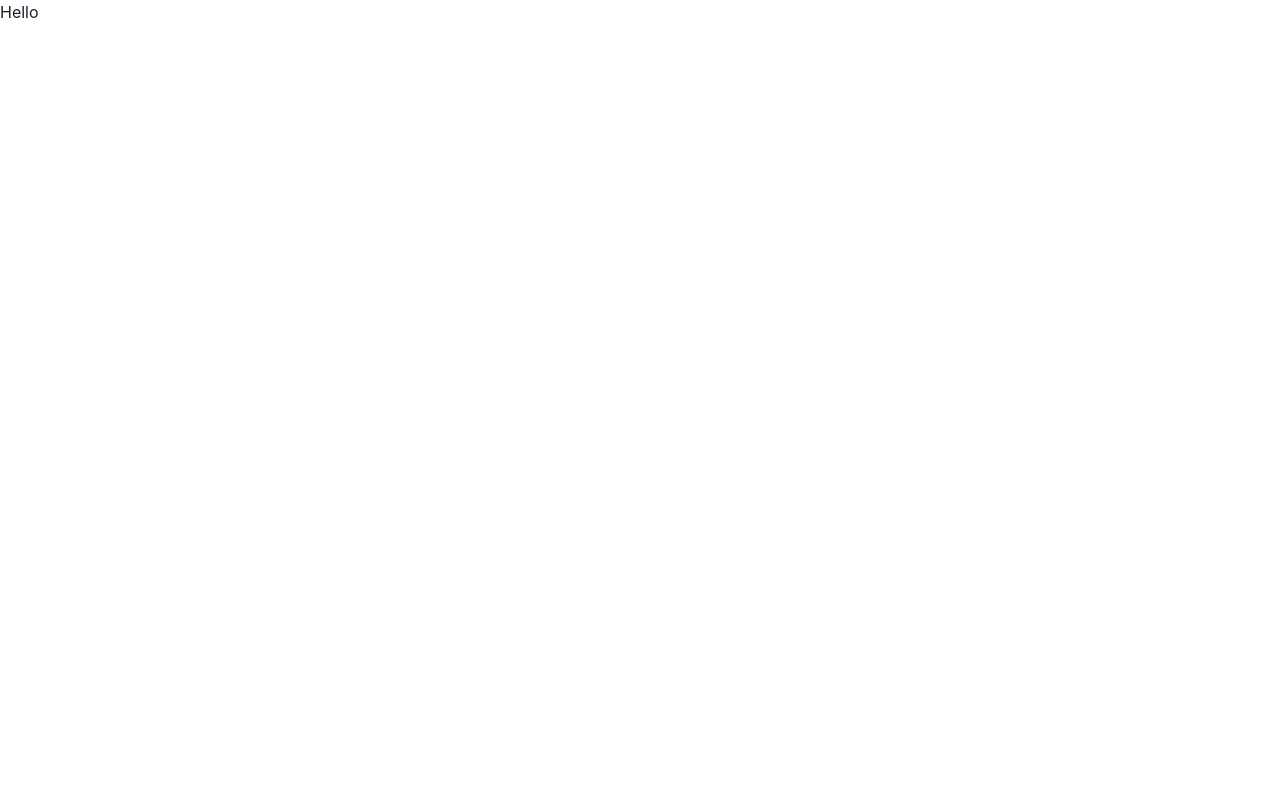
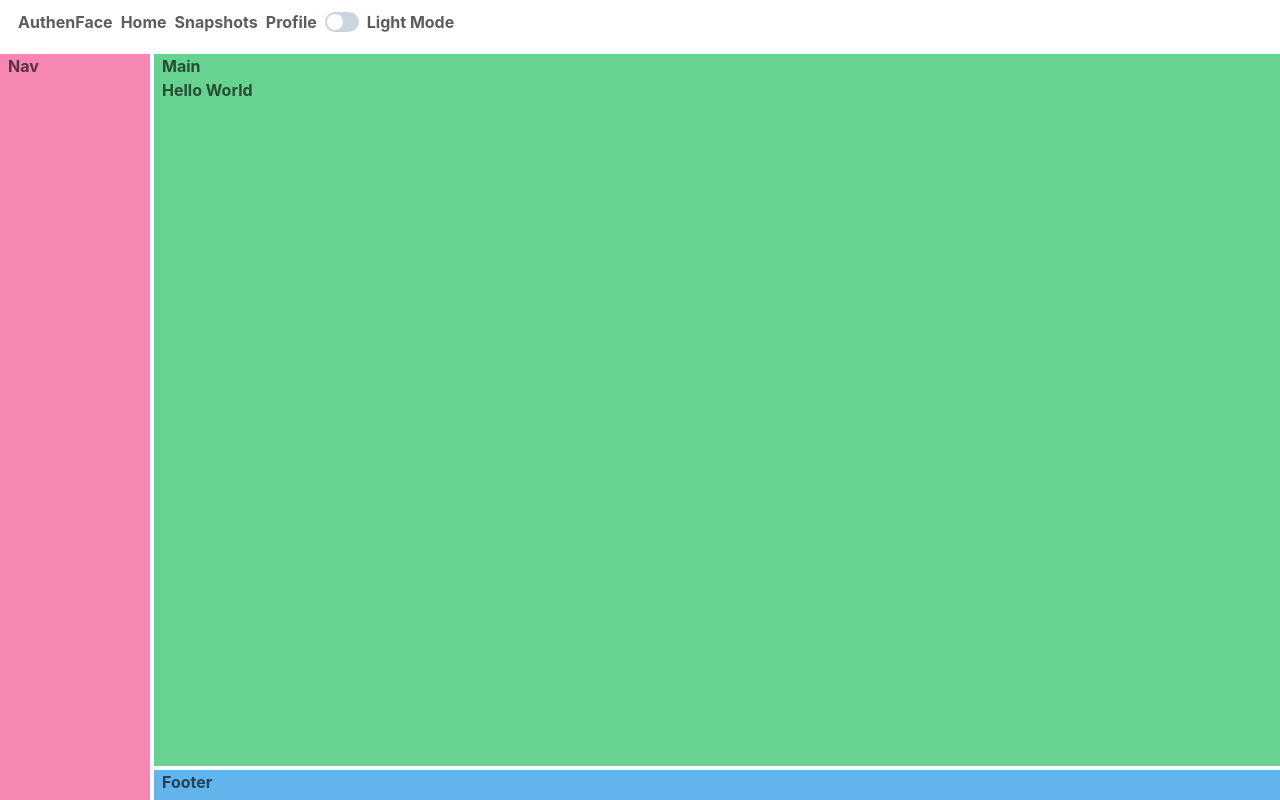
Before and after one commit to Edjery/authenface-frontend, a React (Vite) app: page / in a window 1280 px wide. Built offline with nearby package versions, Linux system fonts and the light colour scheme.

Commit message:
Add the template, nav bar and initial dark mode

```diff
--- a/src/App.tsx
+++ b/src/App.tsx
@@ -1,9 +1,32 @@
-import { Box, ChakraProvider } from "@chakra-ui/react";
+import { Box, ChakraProvider, Grid, GridItem } from "@chakra-ui/react";
+import NavBar from "./components/NavBar";
 
 function App() {
   return (
     <ChakraProvider>
-      <Box>Hello</Box>
+      <Grid
+        templateAreas={`"header header" "nav main" "nav footer"`}
+        gridTemplateRows={"50px 1fr 30px"}
+        gridTemplateColumns={"150px 1fr"}
+        h="800px"
+        gap="1"
+        color="blackAlpha.700"
+        fontWeight="bold"
+      >
+        <GridItem pl="2" area={"header"}>
+          <NavBar />
+        </GridItem>
+        <GridItem pl="2" bg="pink.300" area={"nav"}>
+          Nav
+        </GridItem>
+        <GridItem pl="2" bg="green.300" area={"main"}>
+          Main
+          <Box>Hello World</Box>
+        </GridItem>
+        <GridItem pl="2" bg="blue.300" area={"footer"}>
+          Footer
+        </GridItem>
+      </Grid>
     </ChakraProvider>
   );
 }
--- /dev/null
+++ b/src/components/ColorModeSwitch.tsx
@@ -0,0 +1,20 @@
+import { HStack, Switch, Text, useColorMode } from "@chakra-ui/react";
+
+const ColorModeSwitch = () => {
+  const { toggleColorMode, colorMode } = useColorMode();
+
+  return (
+    <HStack>
+      <Switch
+        colorScheme="green"
+        isChecked={colorMode === "dark"}
+        onChange={toggleColorMode}
+      />
+      <Text whiteSpace="nowrap">
+        {colorMode === "dark" ? "Dark Mode" : "Light Mode"}
+      </Text>
+    </HStack>
+  );
+};
+
+export default ColorModeSwitch;
--- /dev/null
+++ b/src/components/NavBar.tsx
@@ -0,0 +1,22 @@
+import { HStack, Link, Text } from "@chakra-ui/react";
+import ColorModeSwitch from "./ColorModeSwitch";
+
+const NavBar = () => {
+  return (
+    <HStack padding="10px">
+      <Text>AuthenFace</Text>
+      <Link>
+        <Text>Home</Text>
+      </Link>
+      <Link>
+        <Text>Snapshots</Text>
+      </Link>
+      <Link>
+        <Text>Profile</Text>
+      </Link>
+      <ColorModeSwitch />
+    </HStack>
+  );
+};
+
+export default NavBar;
```
